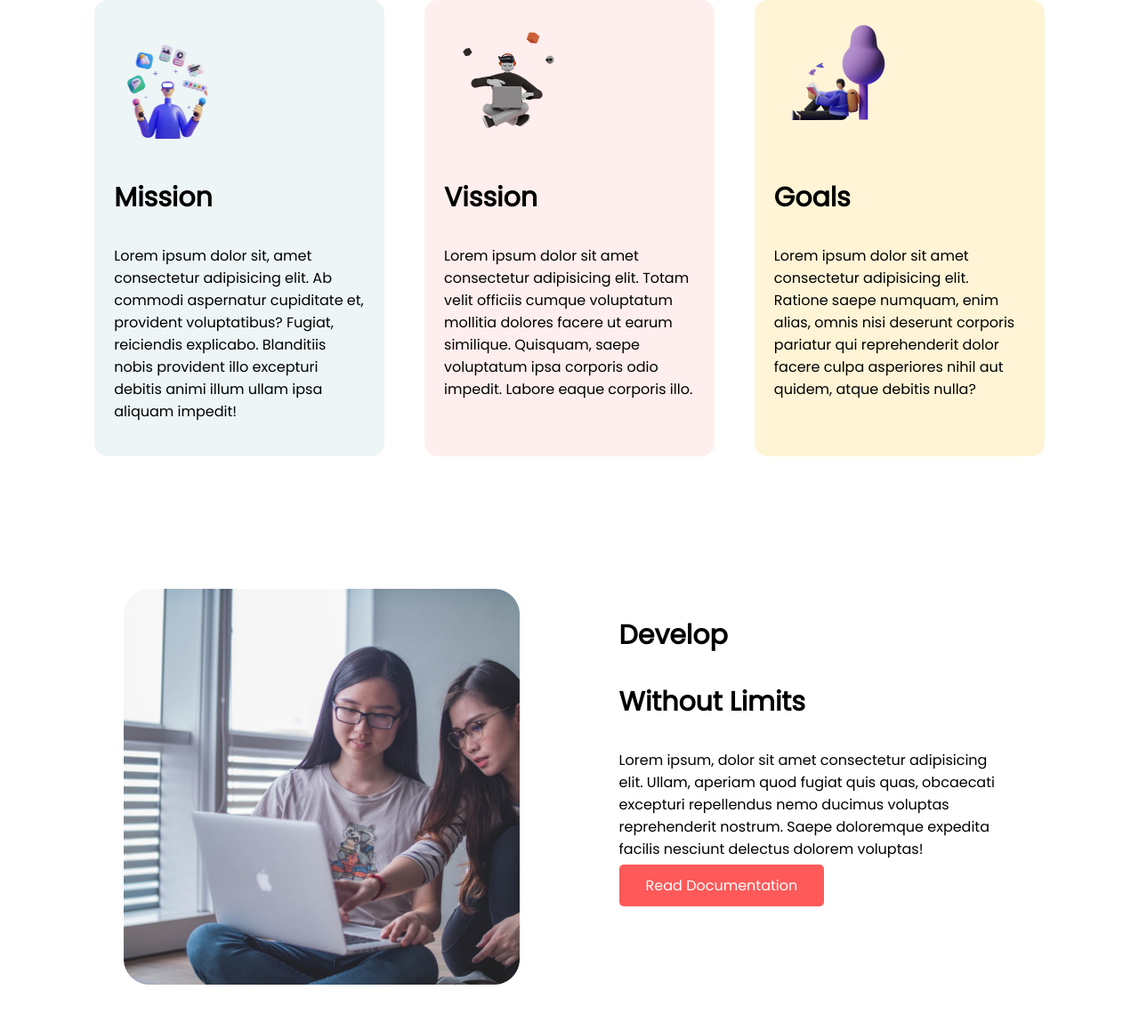
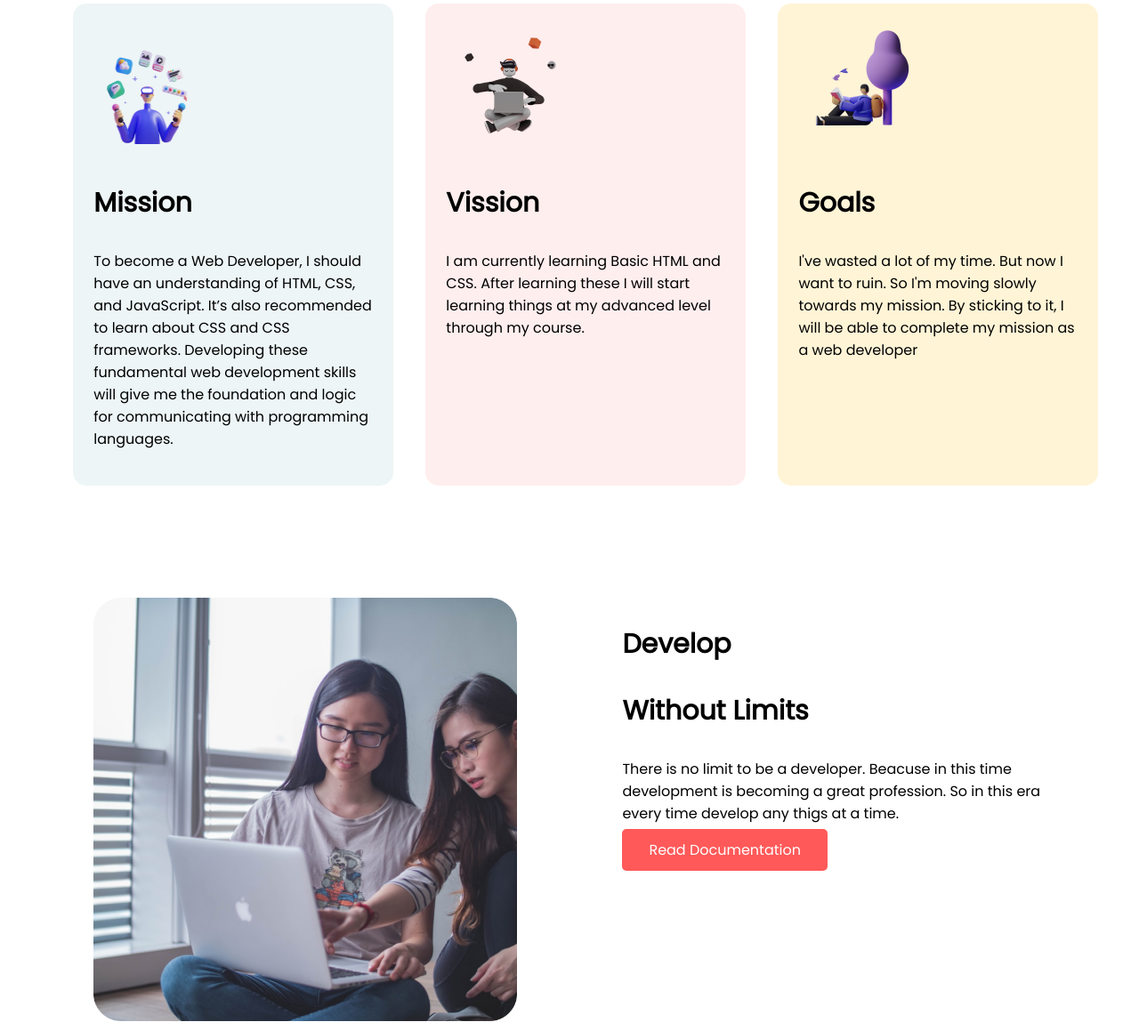
Before and after one commit to SKobir/assignment1-webportfolio, a plain HTML site: page index.html in a window 1280 px wide. Shown: the part 696-1854 px from the top of the page at 89% size. Drawn offline with Linux system fonts and the light colour scheme.

Commit message:
Descriptions done

```diff
--- a/index.html
+++ b/index.html
@@ -25,13 +25,11 @@
             <div class="half">
                 <div id="left-border">
                     <h1>Stay Focused on</h1>
-                    <h1 class="orange-color">Mission 2020</h1>
+                    <h1 class="orange-color">Mission 2022</h1>
                 </div>
                 <p>
-                    Lorem ipsum dolor sit amet consectetur adipisicing elit. Laudantium, ex magnam. Debitis qui facilis
-                    quam
-                    officia.
-                    Nostrum, ad iste. Dolores animi debitis qui ipsa ratione beatae harum dolorem itaque rem.
+                    I'm working on a web developer target for 2022. Hopefully this year I will be able to finish my web
+                    development course and become a web developer.
                 </p>
                 <a class="link-button" href="http://" target="_blank" rel="noopener noreferrer">Explore Now</a>
                 <h5>Scroll down to explore more about us</h5>
@@ -48,29 +46,31 @@
             <div id="mission" class="multiple-step">
                 <img src="images/illustrators/illustrator-1.png" alt="">
                 <h3>Mission</h3>
-                <p>Lorem ipsum dolor sit, amet consectetur adipisicing elit. Ab commodi aspernatur cupiditate et,
-                    provident
-                    voluptatibus? Fugiat, reiciendis explicabo. Blanditiis nobis provident illo excepturi debitis animi
-                    illum ullam ipsa aliquam impedit!</p>
+                <p>
+                    To become a Web Developer, I should have an understanding of HTML, CSS, and JavaScript. It’s also
+                    recommended to learn
+                    about CSS and CSS frameworks. Developing these fundamental web development skills will give me the
+                    foundation and logic
+                    for communicating with programming languages.
+                </p>
             </div>
 
             <div id="vission" class="multiple-step">
                 <img src="images/illustrators/illustrator-2.png" alt="">
                 <h3>Vission</h3>
-                <p>Lorem ipsum dolor sit amet consectetur adipisicing elit. Totam velit officiis cumque voluptatum
-                    mollitia
-                    dolores facere ut earum similique. Quisquam, saepe voluptatum ipsa corporis odio impedit. Labore
-                    eaque
-                    corporis illo.</p>
+                <p>
+                    I am currently learning Basic HTML and CSS. After learning these I will start learning things at my
+                    advanced level
+                    through my course.
+                </p>
             </div>
 
             <div id="goals" class="multiple-step">
                 <img src="images/illustrators/illustrator-3.png" alt="">
                 <h3>Goals</h3>
-                <p>Lorem ipsum dolor sit amet consectetur adipisicing elit. Ratione saepe numquam, enim alias, omnis
-                    nisi
-                    deserunt corporis pariatur qui reprehenderit dolor facere culpa asperiores nihil aut quidem, atque
-                    debitis nulla?</p>
+                <p>
+                    I've wasted a lot of my time. But now I want to ruin. So I'm moving slowly towards my mission. By
+                    sticking to it, I will be able to complete my mission as a web developer
             </div>
         </div>
     </section>
@@ -83,10 +83,10 @@
             <div class="half">
                 <h3>Develop </h3>
                 <h3>Without Limits</h3>
-                <p>Lorem ipsum, dolor sit amet consectetur adipisicing elit. Ullam, aperiam quod fugiat quis quas,
-                    obcaecati
-                    excepturi repellendus nemo ducimus voluptas reprehenderit nostrum. Saepe doloremque expedita facilis
-                    nesciunt delectus dolorem voluptas!</p>
+                <p>
+                    There is no limit to be a developer. Beacuse in this time development is becoming a great
+                    profession. So in this era every time develop any thigs at a time.
+                </p>
                 <a class="link-button" href="http://" target="_blank" rel="noopener noreferrer">Read Documentation</a>
             </div>
         </div>
@@ -97,10 +97,9 @@
             <div class="half">
                 <h3>Know our</h3>
                 <h3>Global Community</h3>
-                <p>Lorem ipsum dolor sit amet consectetur adipisicing elit. Commodi consectetur, adipisci, recusandae
-                    voluptates sunt ipsum odit officiis dolore temporibus sequi quia. Officia possimus, consequuntur
-                    totam
-                    reiciendis obcaecati perspiciatis harum enim?</p>
+                <p>
+                    Every things has a Global Community. Through this way developer also has Global Community.
+                </p>
                 <a class="link-button" href="http://" target="_blank" rel="noopener noreferrer">Read Documentation</a>
             </div>
             <div class="half">
@@ -108,6 +107,7 @@
             </div>
         </div>
     </section>
+
     <footer>
         <div id="footer">
             <h4>Mission 2022</h4>
--- a/style.css
+++ b/style.css
@@ -31,7 +31,7 @@ h3{
 
 .flexible-container{
     display: flex;
-    margin: 0 6%;
+    margin: 0 3%;
     margin-bottom: 10%;
 }
 
@@ -53,7 +53,7 @@ h3{
 .multiple-step{
     width: 30%;
     border-radius: 15px;
-    margin: 2%;
+    margin-left: 3%;
     padding: 2%;
 }
 #mission{
```
